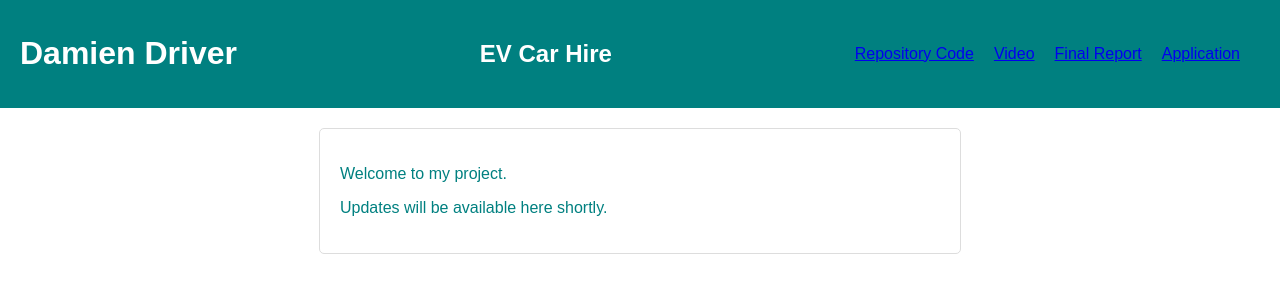
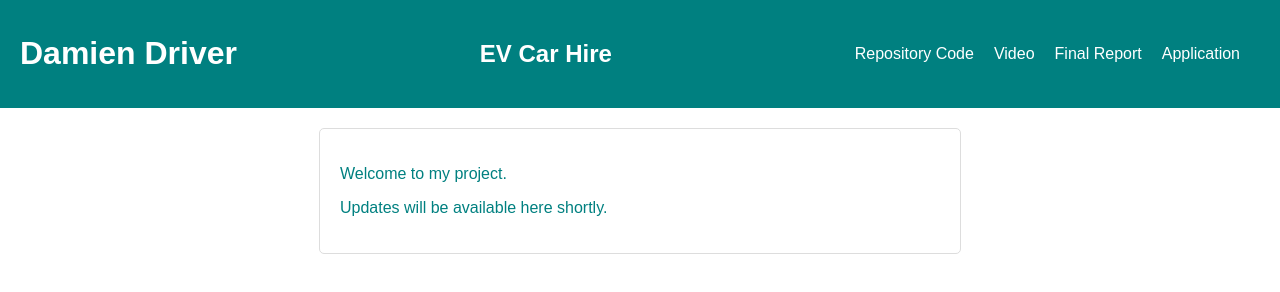
Before and after one commit to damiendriver/evcarhireireland, a plain HTML site: page index.html in a window 1280 px wide. Drawn offline with Linux system fonts and the light colour scheme.

Commit message:
Update styles.css
change link color

```diff
--- a/styles.css
+++ b/styles.css
@@ -24,6 +24,17 @@ nav ul {
 
 nav ul li {
     margin-right: 20px;
+    color: #FFFFFF
+}
+
+nav ul li a {
+    color: #FFFFFF;
+    text-decoration: none;
+}
+
+nav ul li a:hover {
+    color: #008080;
+    background-color: #FFFFFF
 }
 
 h1 {
```
